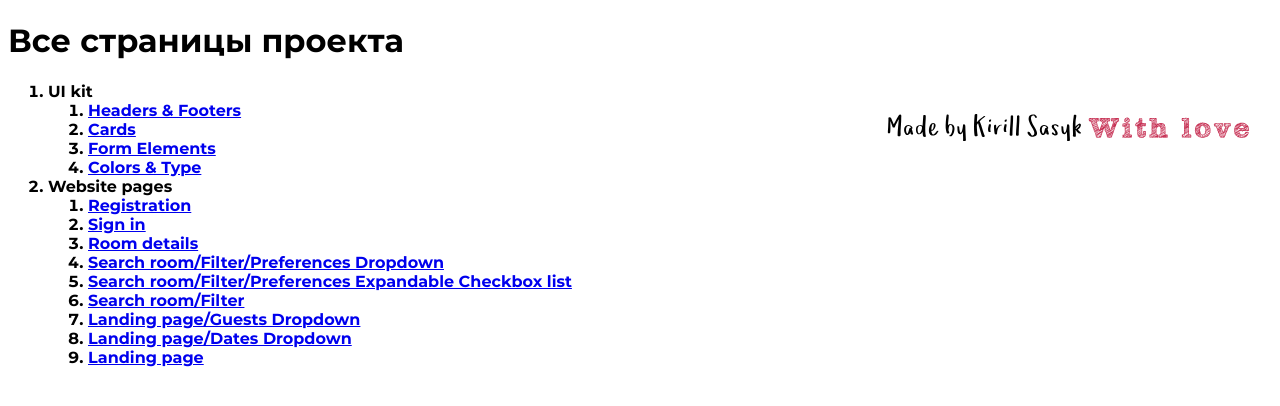
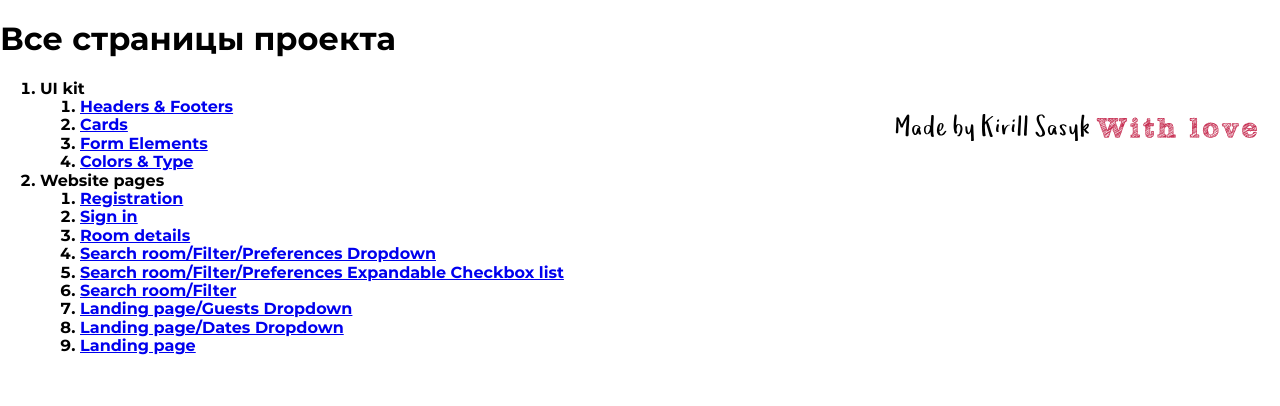
Before and after one commit to Lurk150rus/-not-Lurk150rus.github.io, a website built with webpack: page src/index.html in a window 1280 px wide. Built offline with nearby package versions, Linux system fonts and the light colour scheme; files whose address does not match are found by name; a web font is replaced by a local one.

Commit message:
Add and set on library 'normalize.css'

```diff
--- a/package.json
+++ b/package.json
@@ -26,5 +26,8 @@
     "style-loader": "^2.0.0",
     "webpack": "^5.6.0",
     "webpack-cli": "^4.2.0"
+  },
+  "dependencies": {
+    "normalize.css": "^8.0.1"
   }
 }
--- a/src/styles/style.css
+++ b/src/styles/style.css
@@ -1,3 +1,4 @@
+@import "~normalize.css";
 @import "fonts.css";
 
 .container{
```
Also changed, not shown: 1 other file.
